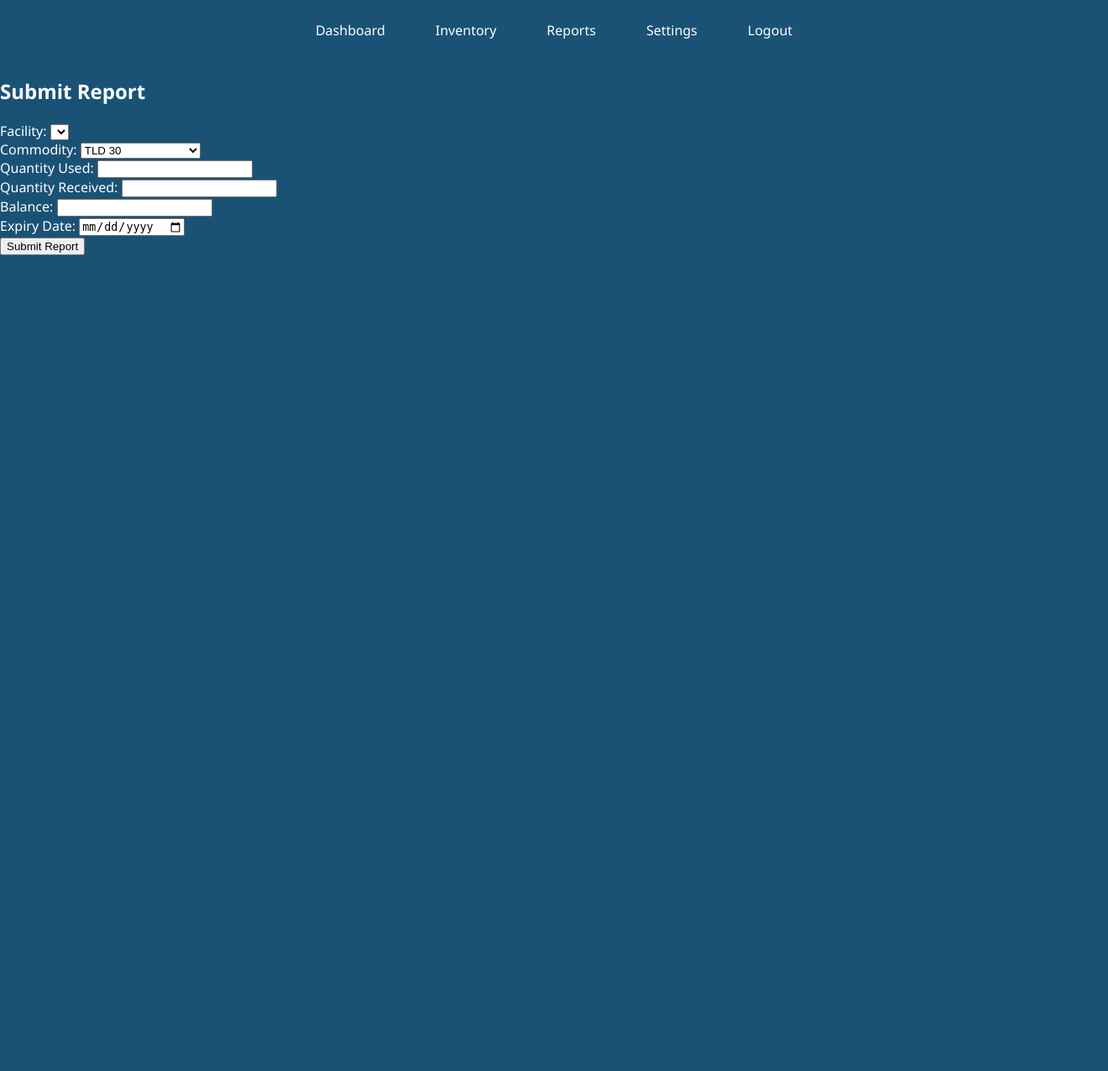
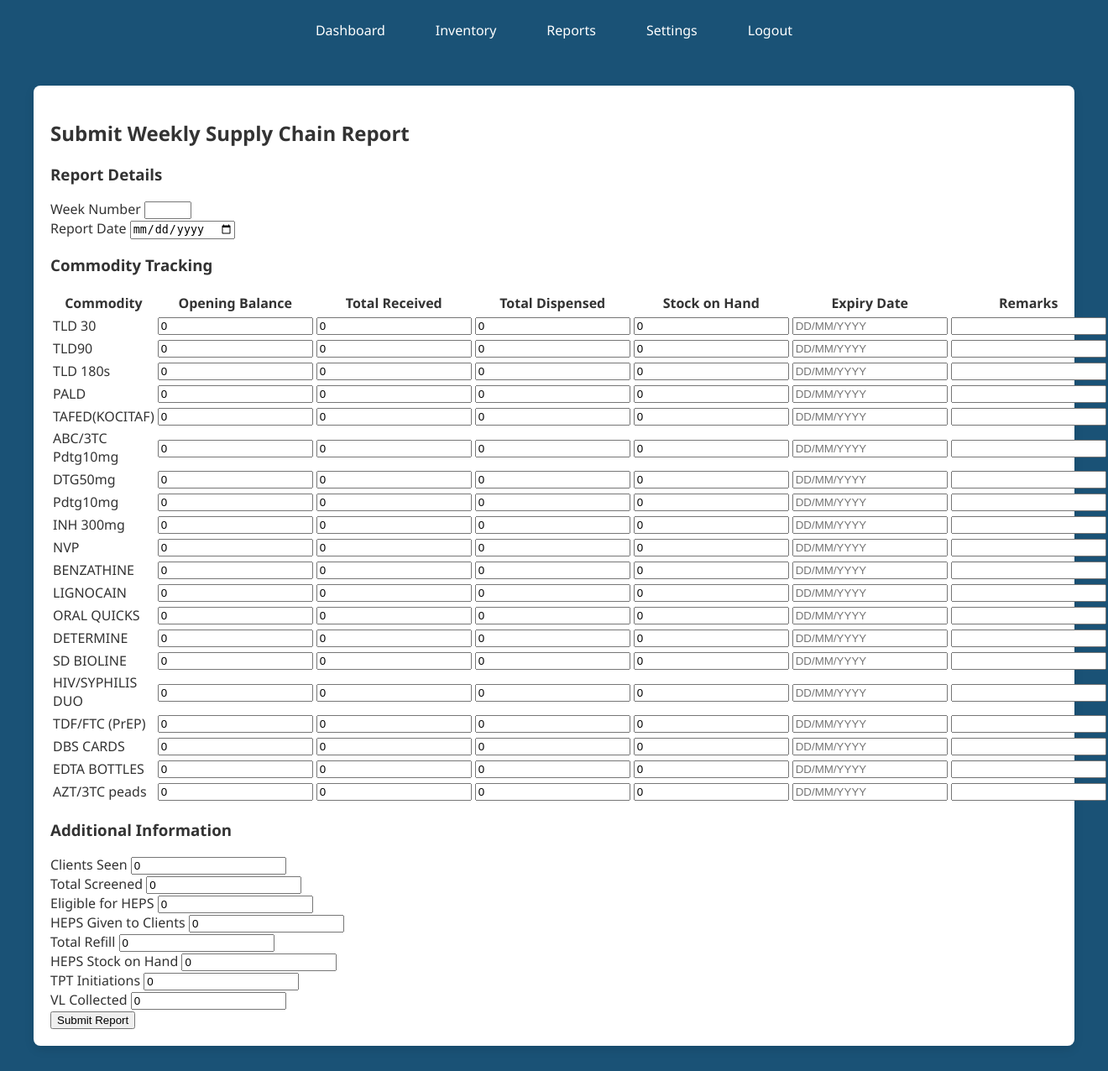
Before and after one commit to Keegan2024/My-inventory, a Flask app: page /submit-report in a window 1320 px wide. Shown: the part 126-1402 px from the top of the page at 84% size. Before the commit the page ends 430 px from the top, so only its background shows below. Run offline with Flask 3, Linux system fonts and the light colour scheme; the visitor is signed in with stand-in values (Sample User, id 1); data comes from the database, SQL or seed files in the repository; lists and menus that the app fills with data are empty.

Commit message:
Update submit_report.html

```diff
--- a/templates/submit_report.html
+++ b/templates/submit_report.html
@@ -1,37 +1,89 @@
-{% extends 'base.html' %}
+{% extends "base.html" %}
 
 {% block content %}
-<h2>Submit Report</h2>
+<div class="content">
+    <h2>Submit Weekly Supply Chain Report</h2>
 
-<form method="post">
-    <label for="facility">Facility:</label>
-    <select name="facility_id" required>
-        {% for facility in facilities %}
-        <option value="{{ facility.id }}">{{ facility.name }}</option>
-        {% endfor %}
-    </select>
-    <br>
+    <form method="POST">
+        <div class="form-section">
+            <h3>Report Details</h3>
+            <div class="form-group">
+                <label>Week Number</label>
+                <input type="number" name="week_number" min="1" max="52" required>
+            </div>
+            <div class="form-group">
+                <label>Report Date</label>
+                <input type="date" name="report_date" required>
+            </div>
+        </div>
 
-    <label for="commodity">Commodity:</label>
-    <select name="commodity_id" required>
-        {% for commodity in commodities %}
-        <option value="{{ commodity.id }}">{{ commodity.name }}</option>
-        {% endfor %}
-    </select>
-    <br>
+        <div class="form-section">
+            <h3>Commodity Tracking</h3>
+            <table class="table">
+                <thead>
+                    <tr>
+                        <th>Commodity</th>
+                        <th>Opening Balance</th>
+                        <th>Total Received</th>
+                        <th>Total Dispensed</th>
+                        <th>Stock on Hand</th>
+                        <th>Expiry Date</th>
+                        <th>Remarks</th>
+                    </tr>
+                </thead>
+                <tbody>
+                    {% for commodity in commodities %}
+                    <tr>
+                        <td>{{ commodity.name }}</td>
+                        <td><input type="number" name="opening_balance_{{ commodity.id }}" min="0" value="0"></td>
+                        <td><input type="number" name="total_received_{{ commodity.id }}" min="0" value="0"></td>
+                        <td><input type="number" name="total_dispensed_{{ commodity.id }}" min="0" value="0"></td>
+                        <td><input type="number" name="stock_on_hand_{{ commodity.id }}" min="0" value="0"></td>
+                        <td><input type="text" name="exp_date_{{ commodity.id }}" placeholder="DD/MM/YYYY"></td>
+                        <td><input type="text" name="remarks_{{ commodity.id }}"></td>
+                    </tr>
+                    {% endfor %}
+                </tbody>
+            </table>
+        </div>
 
-    <label for="quantity_used">Quantity Used:</label>
-    <input type="number" name="quantity_used" required><br>
+        <div class="form-section">
+            <h3>Additional Information</h3>
+            <div class="form-group">
+                <label>Clients Seen</label>
+                <input type="number" name="clients_seen" min="0" value="0">
+            </div>
+            <div class="form-group">
+                <label>Total Screened</label>
+                <input type="number" name="screened" min="0" value="0">
+            </div>
+            <div class="form-group">
+                <label>Eligible for HEPS</label>
+                <input type="number" name="eligible_for_heps" min="0" value="0">
+            </div>
+            <div class="form-group">
+                <label>HEPS Given to Clients</label>
+                <input type="number" name="heps_given" min="0" value="0">
+            </div>
+            <div class="form-group">
+                <label>Total Refill</label>
+                <input type="number" name="total_refill" min="0" value="0">
+            </div>
+            <div class="form-group">
+                <label>HEPS Stock on Hand</label>
+                <input type="number" name="heps_stock" min="0" value="0">
+            </div>
+            <div class="form-group">
+                <label>TPT Initiations</label>
+                <input type="number" name="tpt_initiations" min="0" value="0">
+            </div>
+            <div class="form-group">
+                <label>VL Collected</label>
+                <input type="number" name="vl_collected" min="0" value="0">
+            </div>
+        </div>
 
-    <label for="quantity_received">Quantity Received:</label>
-    <input type="number" name="quantity_received" required><br>
-
-    <label for="balance">Balance:</label>
-    <input type="number" name="balance" required><br>
-
-    <label for="expiry_date">Expiry Date:</label>
-    <input type="date" name="expiry_date" required><br>
-
-    <button type="submit">Submit Report</button>
-</form>
+        <button type="submit" class="btn-submit">Submit Report</button>
+    </form>
+</div>
 {% endblock %}
```
